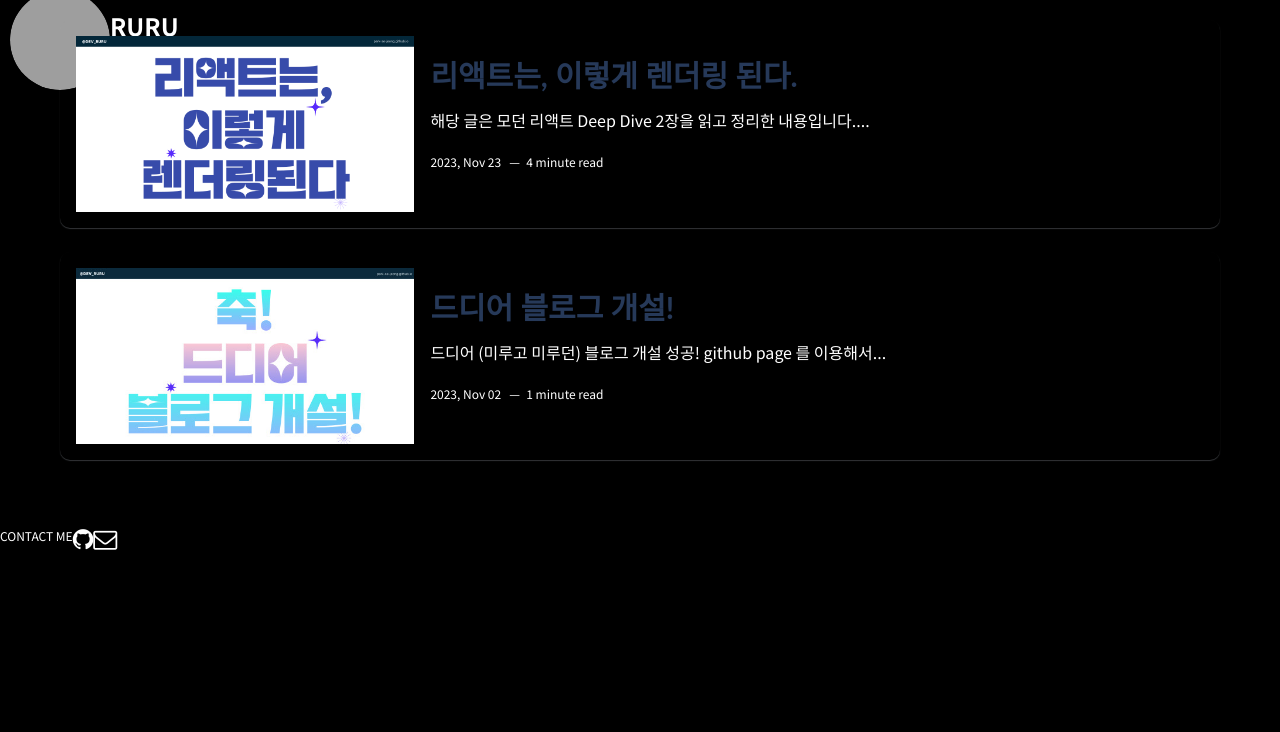
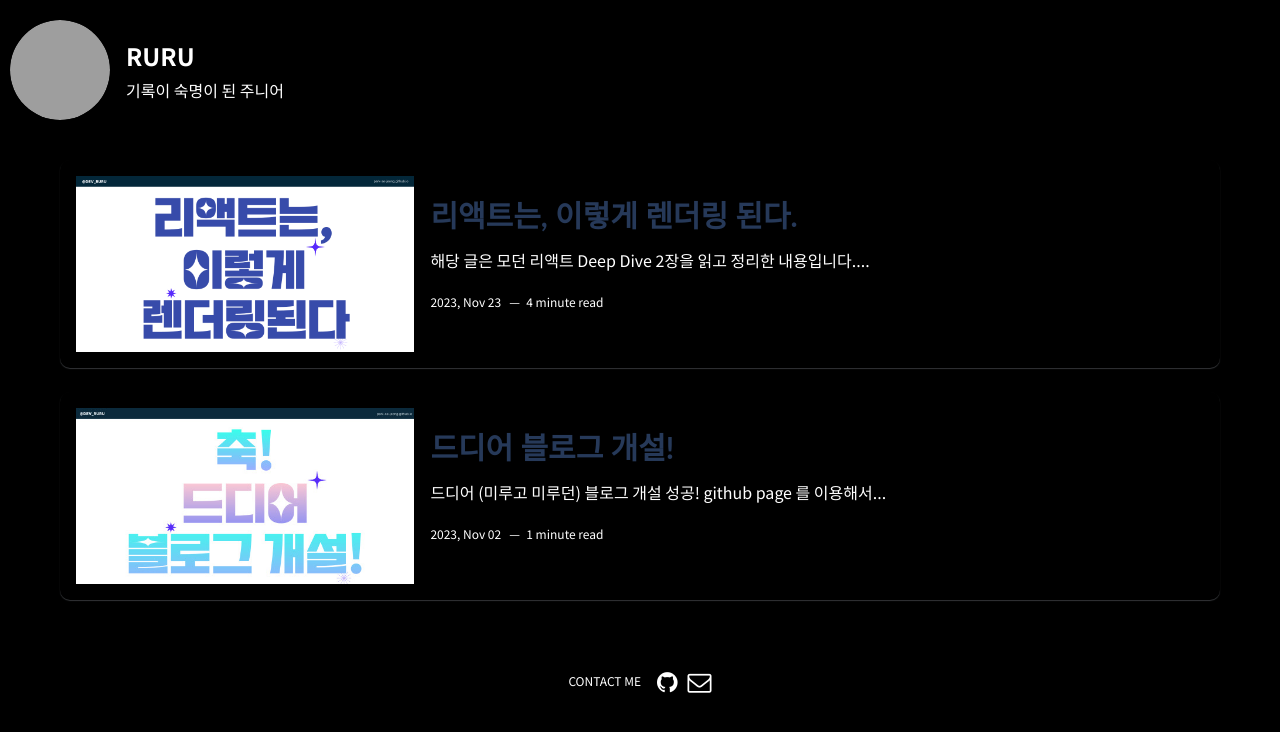
Before and after one commit to Park-Se-Jeong/Park-Se-Jeong.github.io, a Jekyll site: the page built from index.html, in a window 1280 px wide. Shown: the top 732 px of the page. Built offline with Jekyll 4.4.1, drawn with Linux system fonts in a browser that asks for light colours; the list of posts is cut into pages by our own code; grey boxes are pictures that could not be loaded.

Commit message:
modify(UI): 블로그 디자인 변경 진행중

```diff
--- a/assets/css/main.css
+++ b/assets/css/main.css
@@ -894,10 +894,11 @@ table tfoot td {
 .wrapper {
   width: 100%;
   position: relative;
+  margin-top: 140px;
 }
 
 .inner {
-  width: 1200px;
+  max-width: 1200px;
   margin: 0 auto;
 }
 
@@ -934,11 +935,11 @@ table tfoot td {
   justify-content: space-between;
   position: fixed;
   top: 0;
-  /* left: 0; */
-  /* bottom: 0; */
   width: 100%;
-  height: 80px;
+  height: 140px;
   padding: 20px 10px;
+  z-index: 9;
+  background: black;
   color: #fff;
 }
 
@@ -948,6 +949,10 @@ table tfoot td {
   display: -webkit-flex;
   display: -ms-flexbox;
   align-items: center;
+}
+
+.author-info {
+  margin-left: 16px;
 }
 
 .about .cover-author-image {
@@ -1035,6 +1040,7 @@ table tfoot td {
   display: -webkit-flex;
   display: -ms-flexbox;
   align-items: center;
+  justify-content: center;
 }
 
 .contact .contact-title {
@@ -1042,7 +1048,7 @@ table tfoot td {
   color: #fff;
   font-weight: 400;
   font-size: 12px;
-  margin: 0 0 5px;
+  margin-right: 16px;
   text-transform: uppercase;
   text-align: center;
 }
@@ -1090,7 +1096,7 @@ table tfoot td {
 
 .contact ul li {
   display: inline-block;
-  /* margin-left: 10px; */
+  margin-left: 10px;
 }
 
 .contact ul li:first-child {
@@ -1456,9 +1462,13 @@ a.newer-posts:hover {
     justify-content: space-between;
     width: 100%;
     padding: 10px;
-    background: #0b2b3c;
+    background: black;
     -webkit-box-shadow: 0 1px 1px 0 rgba(31, 35, 46, 0.15);
     box-shadow: 0 1px 1px 0 rgba(31, 35, 46, 0.15);
+  }
+
+  .wrapper {
+    margin-top: 24px;
   }
 
   .sidebar footer {
```
